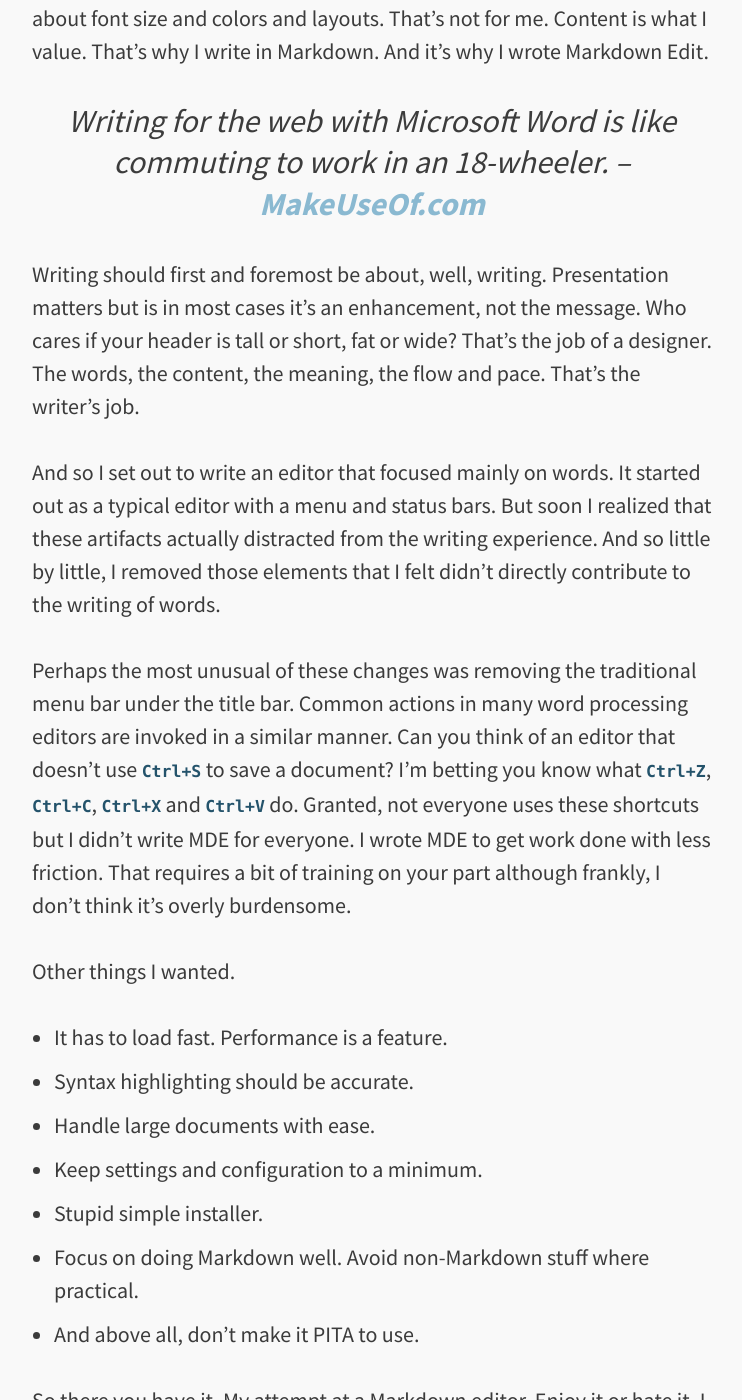
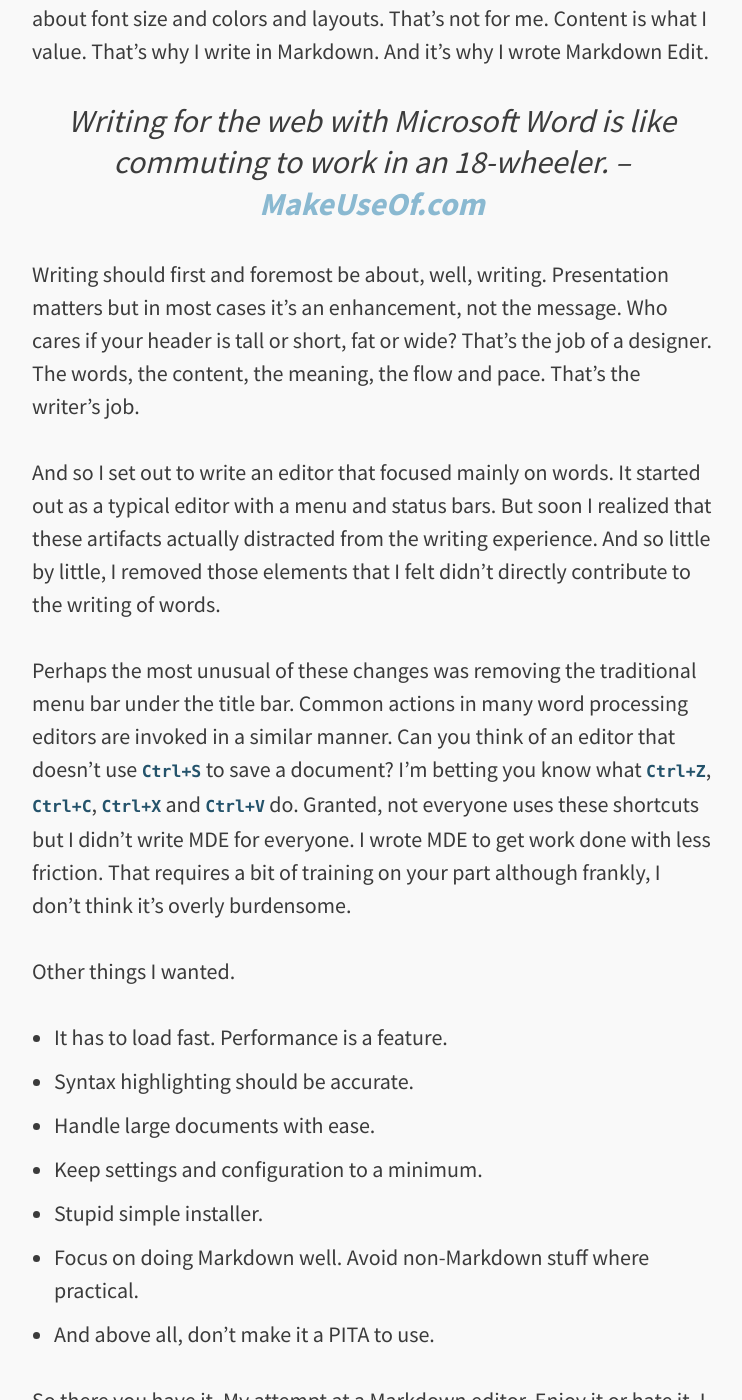
Before and after one commit to mike-ward/Markdown-Edit, a Jekyll site: the page built from about.md, in a window 1280 px wide and 1400 px high, scrolled down 793 px. Shown: the whole window, without its empty margins (268-1010 px from the left). Built offline with Jekyll 4.4.1, drawn with Linux system fonts in a browser that asks for light colours; comment, search, counter and statistics services are not loaded.

```diff
--- a/about.md
+++ b/about.md
@@ -17,7 +19,7 @@ Markdown Edit.
 > [MakeUseOf.com](http://www.makeuseof.com/tag/5-sites-quickly-learning-markdown/)
 
 Writing should first and foremost be about, well, writing. Presentation
-matters but is in most cases it's an enhancement, not the message. Who
+matters but in most cases it's an enhancement, not the message. Who
 cares if your header is tall or short, fat or wide? That's the job of a
 designer. The words, the content, the meaning, the flow and pace. That's
 the writer's job.
@@ -46,7 +48,7 @@ Other things I wanted.
 -   Stupid simple installer.
 -   Focus on doing Markdown well. Avoid non-Markdown stuff
     where practical.
--   And above all, don't make it PITA to use.
+-   And above all, don't make it a PITA to use.
 
 So there you have it. My attempt at a Markdown editor. Enjoy it or hate
 it. I have fun writing and using it and that's enough for me.
```
Also changed, not shown: other parts of about.md (+3 -1 lines).
